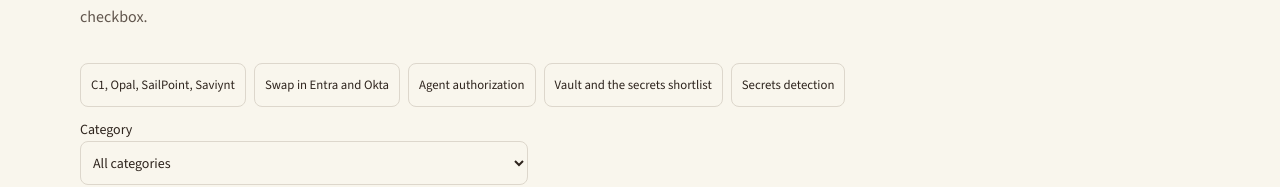
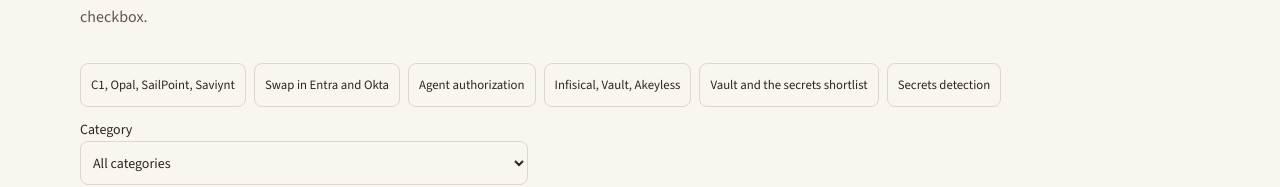
Before and after one commit to heyfunwhoa/security-market-map, a Next.js app: page /compare in a window 1280 px wide. Shown: the part 208-395 px from the top of the page. Built offline with nearby package versions, Linux system fonts and the light colour scheme.

Commit message:
feat: add bounded secrets management comparison entry (KRU-69)

```diff
--- a/components/compare-workbench.tsx
+++ b/components/compare-workbench.tsx
@@ -53,6 +53,12 @@
     label: "Agent authorization",
     useCaseId: "uc-agent",
     productIds: ["c1-platform", "opal-zero", "entra-agent-id", "idira"],
+  },
+  {
+    id: "secrets-three",
+    label: "Infisical, Vault, Akeyless",
+    useCaseId: "uc-vault",
+    productIds: ["infisical", "vault", "akeyless"],
   },
   {
     id: "vault",
```
